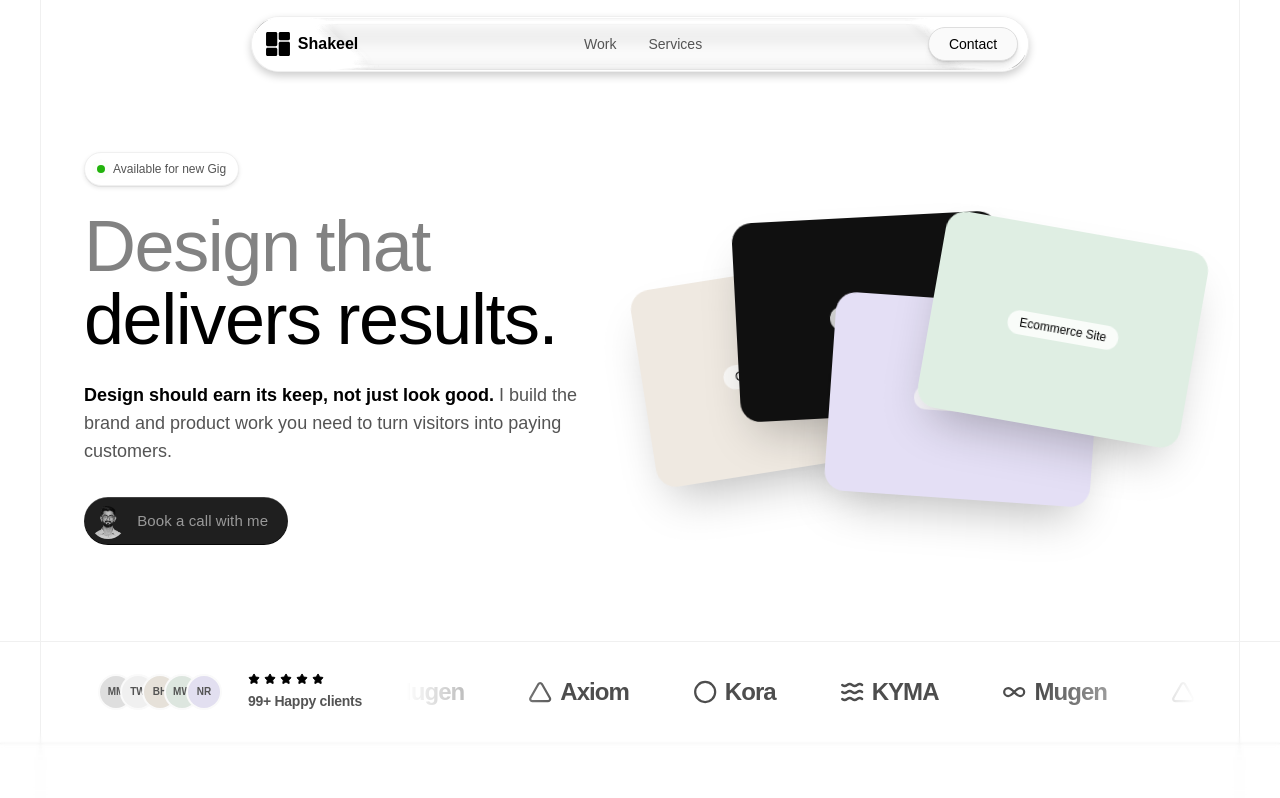
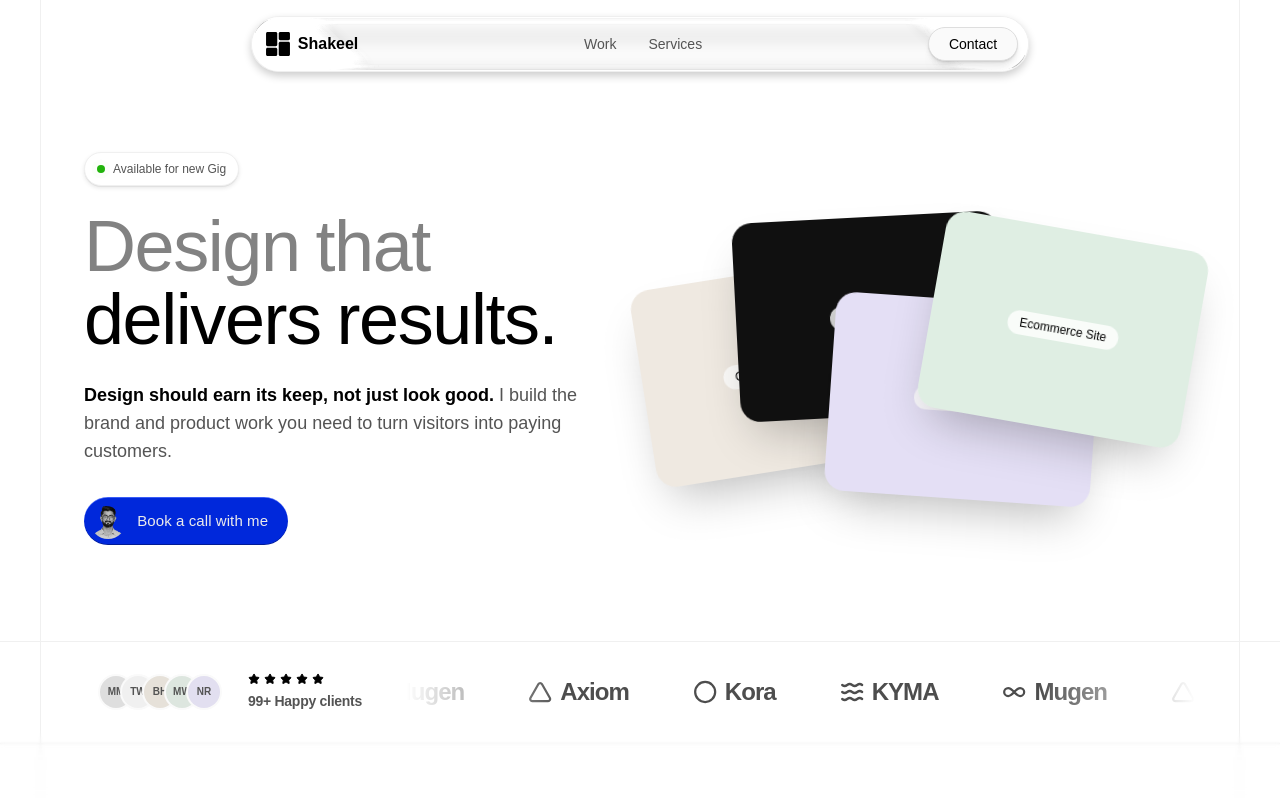
Before and after one commit to qazidadude-ux/portfolio, a Next.js app: page / in a window 1280 px wide. Shown: the top 798 px of the page. Built offline with nearby package versions, Linux system fonts and the light colour scheme; a web font is replaced by a local one.

Commit message:
Recolor Book a call button to the primary brand blue
Co-Authored-By: Claude Opus 5.5 <noreply@anthropic.com>

```diff
--- a/src/app/globals.css
+++ b/src/app/globals.css
@@ -202,7 +202,8 @@ main > section + section::before {
 /* Galaxy CTA (GalaxyButton). Everything is sized in em, so font-size scales the whole button.
    --active flips to 1 on hover/focus and drives the glow, starfield and colors. */
 .gx-button {
-  --gx-hue: 245;
+  /* Primary brand blue #0027DC = hsl(229 100% 43%); every tint below derives from it. */
+  --gx-hue: 229;
   --gx-transition: 0.25s;
   --gx-spark: 1.8s;
   --cut: 0.1em;
@@ -210,17 +211,17 @@ main > section + section::before {
   --bg:
     radial-gradient(
         120% 120% at 126% 126%,
-        hsl(var(--gx-hue) calc(var(--active) * 97%) 98% / calc(var(--active) * 0.9)) 40%,
+        hsl(var(--gx-hue) 100% 98% / calc(var(--active) * 0.9)) 40%,
         transparent 50%
       )
       calc(100px - (var(--active) * 100px)) 0 / 100% 100% no-repeat,
     radial-gradient(
         120% 120% at 120% 120%,
-        hsl(var(--gx-hue) calc(var(--active) * 97%) 70% / calc(var(--active) * 1)) 30%,
+        hsl(var(--gx-hue) 100% 70% / calc(var(--active) * 1)) 30%,
         transparent 70%
       )
       calc(100px - (var(--active) * 100px)) 0 / 100% 100% no-repeat,
-    hsl(var(--gx-hue) calc(var(--active) * 100%) calc(12% - (var(--active) * 8%)));
+    hsl(var(--gx-hue) 100% calc(43% - (var(--active) * 15%)));
   position: relative;
   display: inline-flex;
   align-items: center;
@@ -232,9 +233,9 @@ main > section + section::before {
   white-space: nowrap;
   cursor: pointer;
   box-shadow:
-    0 0 calc(var(--active) * 6em) calc(var(--active) * 3em) hsl(var(--gx-hue) 97% 61% / 0.5),
-    0 0.05em 0 0 hsl(var(--gx-hue) calc(var(--active) * 97%) calc((var(--active) * 50%) + 30%)) inset,
-    0 -0.05em 0 0 hsl(var(--gx-hue) calc(var(--active) * 97%) calc(var(--active) * 10%)) inset;
+    0 0 calc(var(--active) * 6em) calc(var(--active) * 3em) hsl(var(--gx-hue) 100% 50% / 0.5),
+    0 0.05em 0 0 hsl(var(--gx-hue) 100% calc(65% + (var(--active) * 15%))) inset,
+    0 -0.05em 0 0 hsl(var(--gx-hue) 100% calc(25% - (var(--active) * 15%))) inset;
   scale: calc(1 + (var(--active) * 0.1));
   transform-style: preserve-3d;
   perspective: 100vmin;
@@ -256,7 +257,7 @@ main > section + section::before {
   align-items: center;
   gap: 0.75em;
   letter-spacing: 0.01ch;
-  color: hsl(0 0% calc(60% + (var(--active) * 26%)));
+  color: hsl(0 0% calc(92% + (var(--active) * 8%)));
   transition: color var(--gx-transition);
 }
 
```
